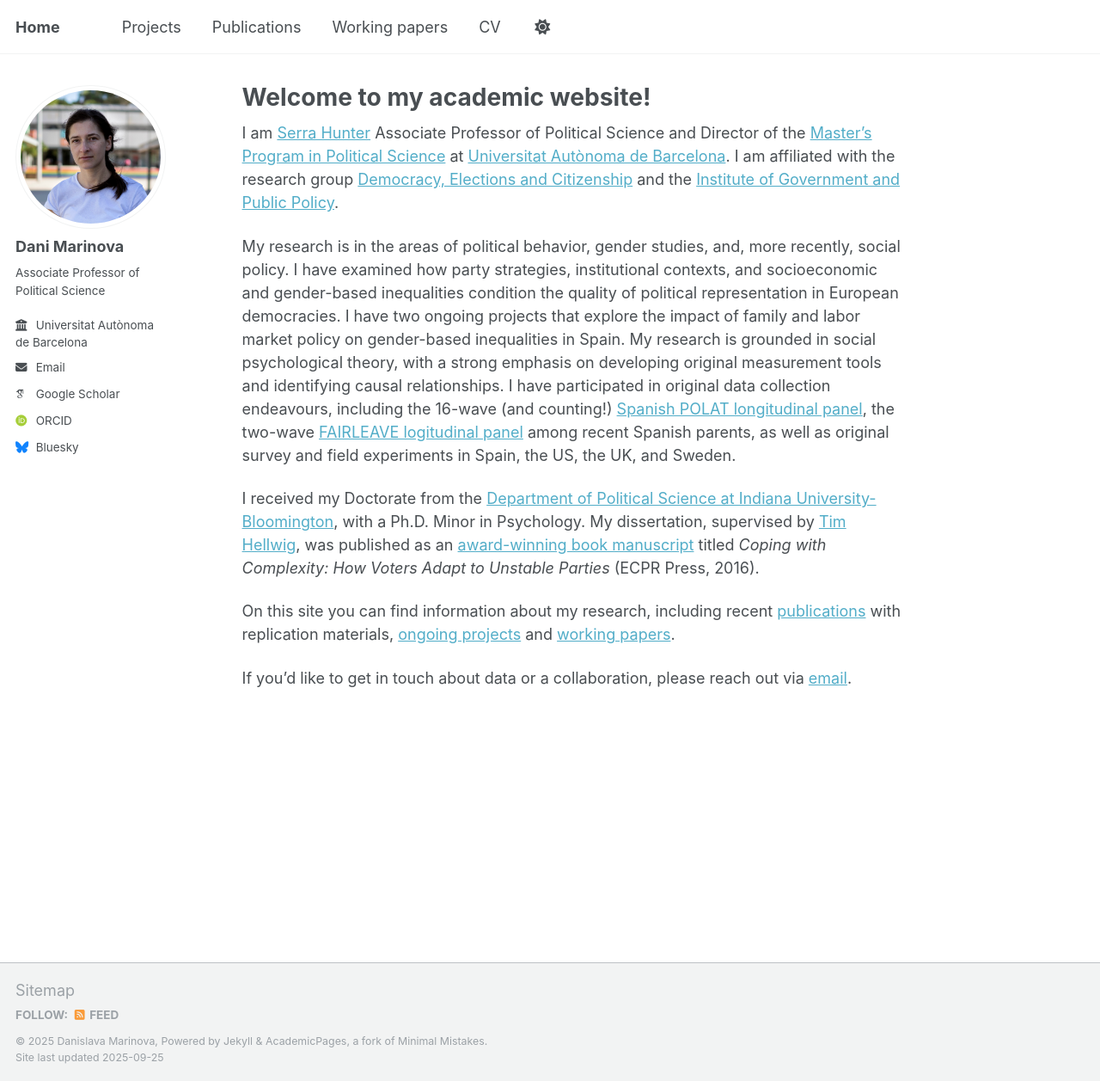
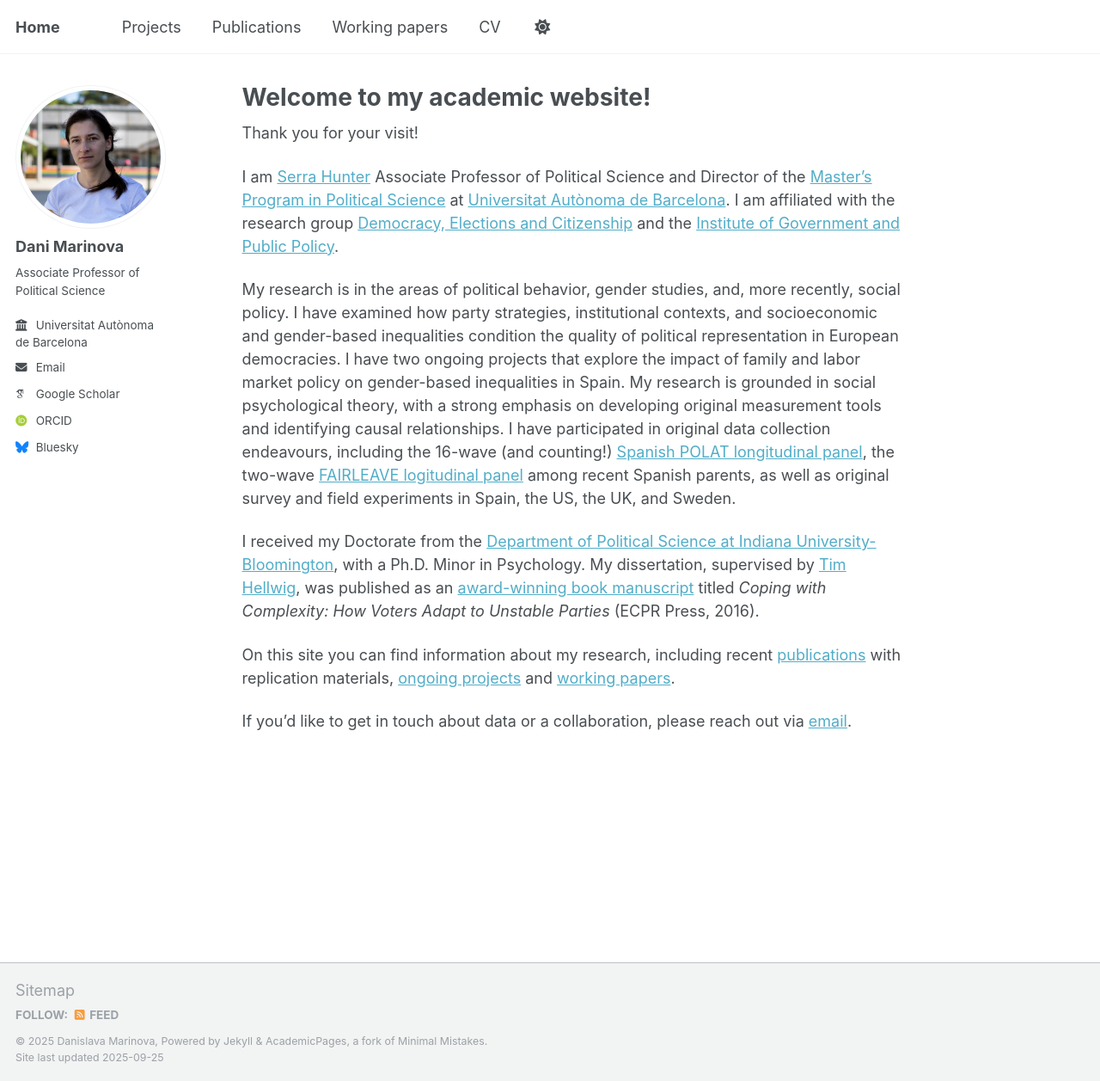
Before and after one commit to danimarinova/web, a Jekyll site: the page built from index.md, in a window 1280 px wide and 1257 px high. Shown: the whole window at 86% size. Built offline with Jekyll 4.4.1, drawn with Linux system fonts in a browser that asks for light colours; some web fonts are replaced; a script that is not in the unit is left out.

Commit message:
Update index.md

```diff
--- a/index.md
+++ b/index.md
@@ -3,6 +3,8 @@ layout: single
 author_profile: true
 title: "Welcome to my academic website!"
 ---
+Thank you for your visit!
+
 I am [Serra Hunter](https://recercaiuniversitats.gencat.cat/ca/serra-hunter/inici/) Associate Professor of Political Science and Director of the [Master's Program in Political Science](https://master-ciencia-politica.uab.cat/) at [Universitat Autònoma de Barcelona](https://www.uab.cat). I am affiliated with the research group [Democracy, Elections and Citizenship](https://webs.uab.cat/grdec/) and the [Institute of Government and Public Policy](https://igop.uab.cat/en/).
 
 My research is in the areas of political behavior, gender studies, and, more recently, social policy. I have examined how party strategies, institutional contexts, and socioeconomic and gender-based inequalities condition the quality of political representation in European democracies. I have two ongoing projects that explore the impact of family and labor market policy on gender-based inequalities in Spain. My research is grounded in social psychological theory, with a strong emphasis on developing original measurement tools and identifying causal relationships. I have participated in original data collection endeavours, including the 16-wave (and counting!) [Spanish POLAT longitudinal panel](https://webs.uab.cat/grdec/panel-polat/), the two-wave [FAIRLEAVE logitudinal panel](https://webs.uab.cat/fairleave/wp-content/uploads/sites/401/2023/03/Cuestionario-para-web.pdf) among recent Spanish parents, as well as original survey and field experiments in Spain, the US, the UK, and Sweden.
```
